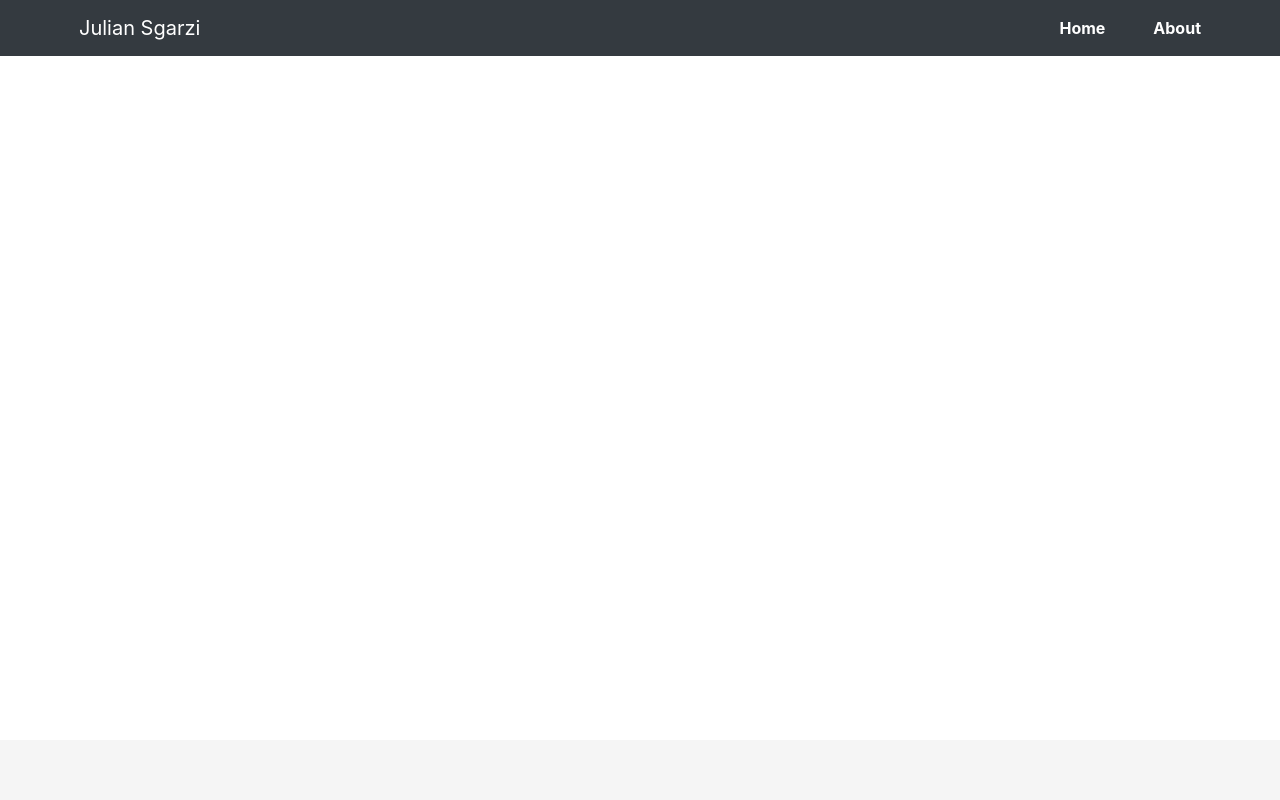
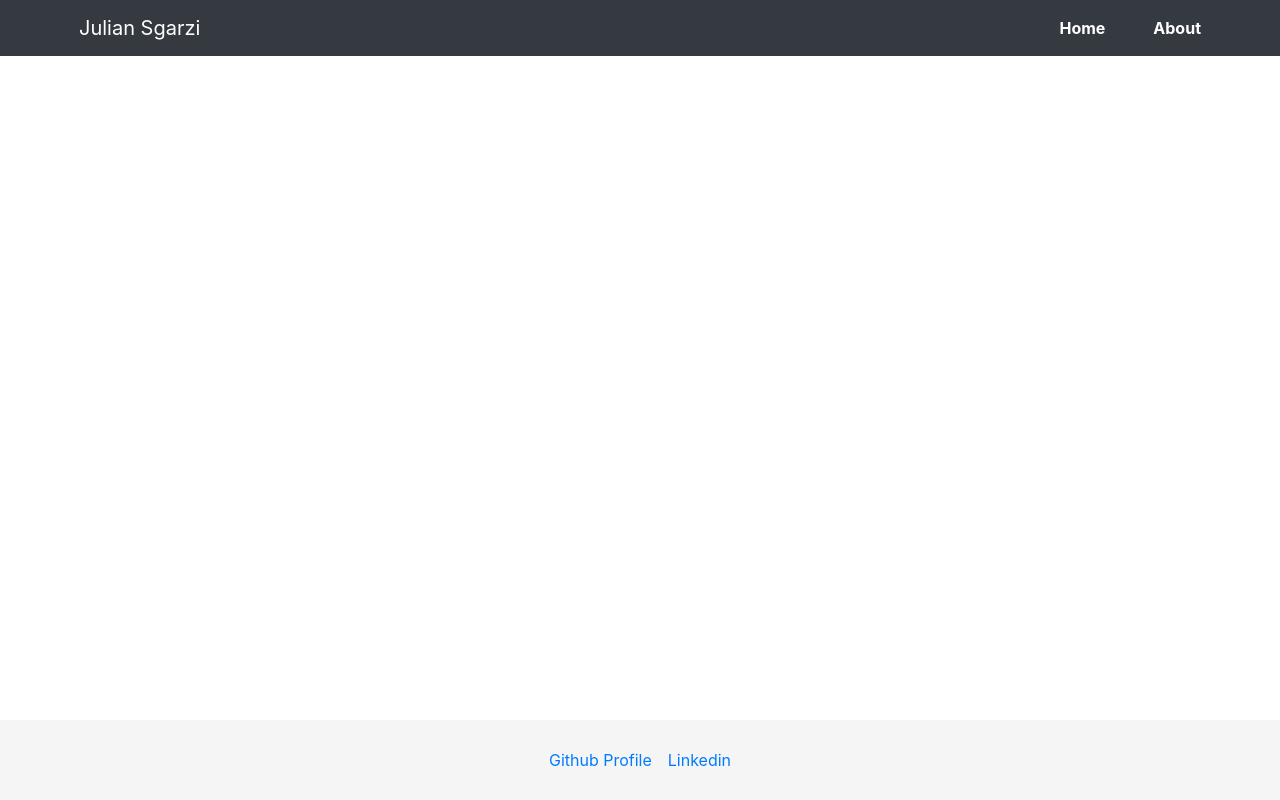
Before and after one commit to jsgarzi/reactPortfolio, a React (Create React App) app: page /about in a window 1280 px wide. Built offline with nearby package versions, Linux system fonts and the light colour scheme.

Commit message:
footer / card stuff

```diff
--- a/src/components/Footer/Footer.css
+++ b/src/components/Footer/Footer.css
@@ -1,8 +1,11 @@
 .footer {
     position: absolute;
+    display: inline-block;
     bottom: 0;
     width: 100%;
-    height: 60px;
-    line-height: 60px;
+    height: 80px;
+    line-height: 80px;
     background-color: #f5f5f5;
+    margin: 0;
+    overflow-x: hidden;
 }
--- a/src/components/Footer/Footer.js
+++ b/src/components/Footer/Footer.js
@@ -1,11 +1,15 @@
 import React from 'react';
 import './Footer.css'
+import { Link } from 'react-router-dom';
 
-function Footer (props) {
+function Footer(props) {
     return (
-        <footer className = "footer">
-            <div className = "containter">
-
+        <footer className="footer">
+            <div className="containter-fluid">
+                <div className="row justify-content-center">
+                    <Link goTo="www.github.com/jsgarzi" className="active pr-2">Github Profile</Link>
+                    <Link goTo="https://www.linkedin.com/in/julian-sgarzi-5048b6201/" className="active pl-2">Linkedin</Link>
+                </div>
             </div>
         </footer>
     )
--- a/src/components/Navbar/Navbar.js
+++ b/src/components/Navbar/Navbar.js
@@ -6,13 +6,13 @@ function Navbar(props) {
         <div>
             <nav className="navbar navbar-dark bg-dark">
                 <div className="container-fluid ml-5 ">
-                    <a className="navbar-brand" href="#">Julian Sgarzi</a>
+                    <a className="navbar-brand">Julian Sgarzi</a>
                     <div className= " row ml-auto mr-5 font-weight-bold">
                         <div className="navbar-nav ml-5 mb-2 mb-lg-0">
-                            <Link to="/" className="nav-link active" aria-current="page" onClick={props.sort}>Home</Link>
+                            <Link to="/" className="nav-link active" aria-current="page">Home</Link>
                         </div>
                         <div className="navbar-nav ml-5 mb-2 mb-lg-0">
-                            <Link to="/about" className="nav-link active" aria-current="page" onClick={props.sort}>About</Link>
+                            <Link to="/about" className="nav-link active" aria-current="page">About</Link>
                         </div>
                     </div>
                 </div>
```
